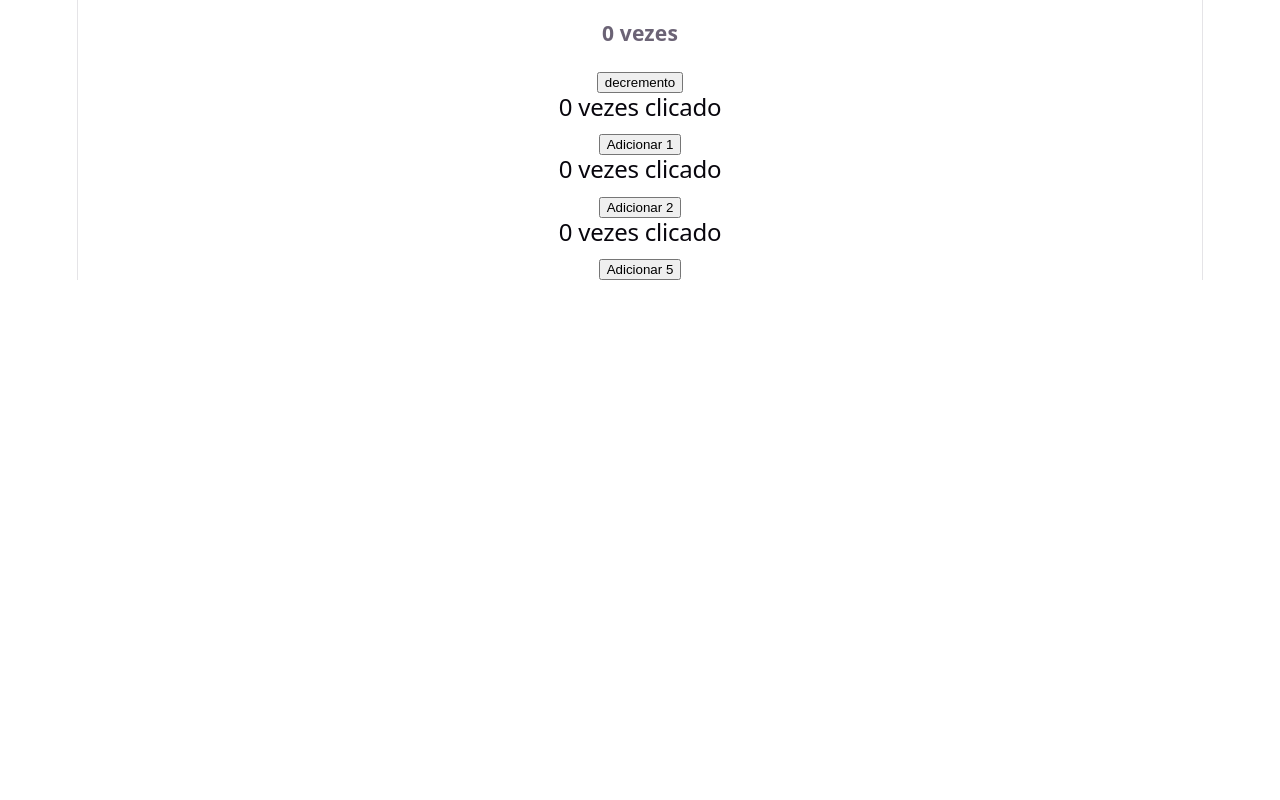
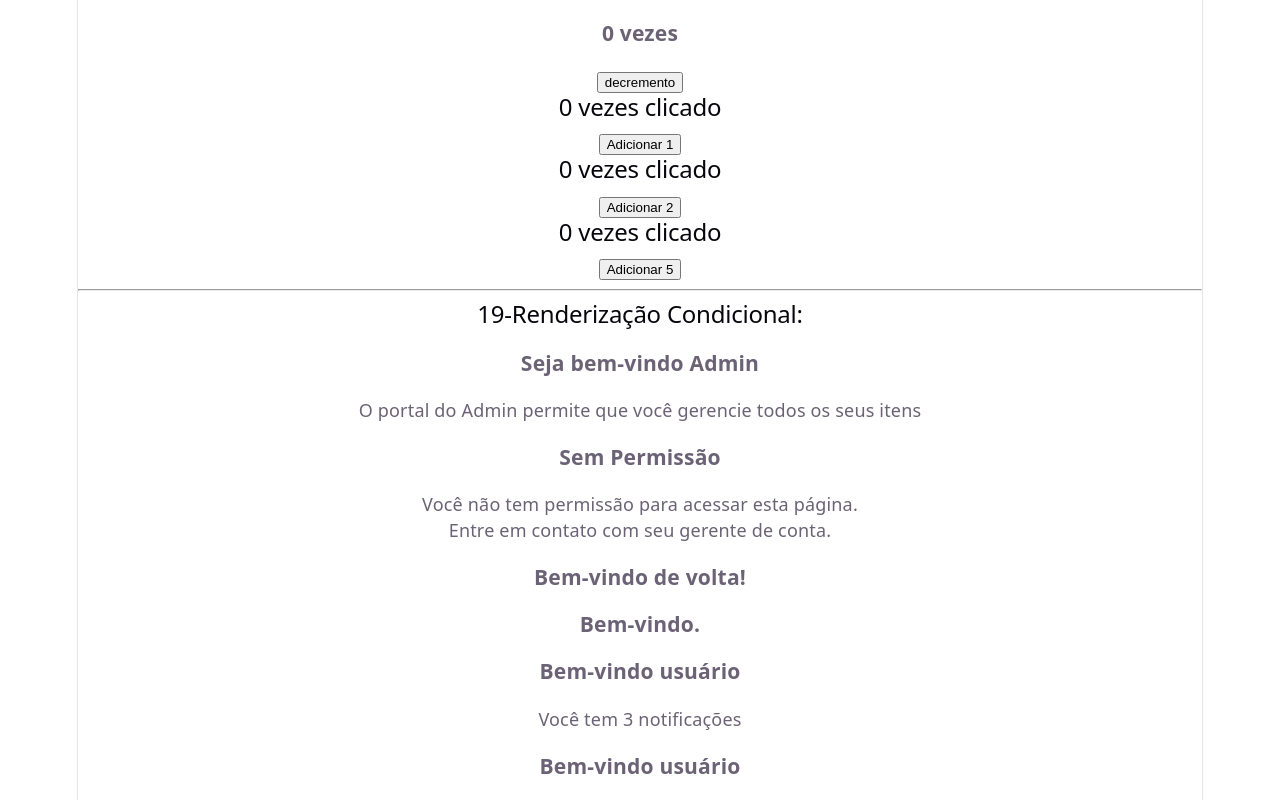
Before and after one commit to Josinaldo-Jr/devStart, a React (Vite) app in the folder Fase 1/react-fase1/: page / in a window 1280 px wide. Shown: the part 3986-4786 px from the top of the page. Before the commit the page ends 4266 px from the top, so only its background shows below. Built offline with nearby package versions, Linux system fonts and the light colour scheme.

Commit message:
feat: add RenderizacaoCondicional page and related components for conditional rendering; update App structure

```diff
--- a/Fase 1/react-fase1/src/App.jsx
+++ b/Fase 1/react-fase1/src/App.jsx
@@ -14,6 +14,7 @@
 import Closures from './pages/Closures';
 import Events from './pages/Events';
 import MudancaDeEstadoCondicional from './pages/MudancaDeEstadoCondicional';
+import RenderizacaoCondicional from './pages/RenderizacaoCondicional';
 
 // ------------------- //
 function App() {
@@ -48,6 +49,8 @@
       <Events />
       <hr />
       <MudancaDeEstadoCondicional />
+      <hr />
+      <RenderizacaoCondicional />
     </div>
   );
 }
--- /dev/null
+++ b/Fase 1/react-fase1/src/components/PermissoesAdministrador/BarraDeNavegacao.jsx
@@ -0,0 +1,12 @@
+function BarraDeNavegacao(props) {
+  return (
+    <>
+      <h3>Bem-vindo usuário</h3>
+      {props.notificacoes.length > 0 && (
+        <p>Você tem {props.notificacoes.length} notificações</p>
+      )}
+    </>
+  );
+}
+
+export default BarraDeNavegacao;
--- /dev/null
+++ b/Fase 1/react-fase1/src/components/PermissoesAdministrador/Painel.jsx
@@ -0,0 +1,13 @@
+function Painel(props) {
+    const titulo = props.entrou
+        ? "Bem-vindo de volta!"
+        : "Bem-vindo.";
+
+    return (
+        <div className="container">
+            <h3>{titulo}</h3>
+        </div>
+    );
+}
+
+export default Painel;
--- /dev/null
+++ b/Fase 1/react-fase1/src/components/PermissoesAdministrador/TipoDoUsuario.jsx
@@ -0,0 +1,23 @@
+function SemPermissao() {
+    return <div>
+        <h3>Sem Permissão</h3>
+        <p>
+            Você não tem permissão para acessar esta página.<br />
+            Entre em contato com seu gerente de conta.
+        </p>
+    </div>;
+}
+
+function Admin(props) {
+    if(props.tipoDeUsuario === "admin"){
+
+    return <div>
+        <h3>Seja bem-vindo Admin</h3>
+        <p>O portal do Admin permite que você gerencie todos os seus itens</p>
+    </div>;
+    } else if (props.tipoDeUsuario === "cliente") {
+        return SemPermissao();
+    }
+}
+
+export default Admin;
--- /dev/null
+++ b/Fase 1/react-fase1/src/pages/RenderizacaoCondicional.jsx
@@ -0,0 +1,32 @@
+import Admin from "../components/PermissoesAdministrador/TipoDoUsuario";
+import Painel from "../components/PermissoesAdministrador/Painel";
+import BarraDeNavegacao from "../components/PermissoesAdministrador/BarraDeNavegacao";
+
+function RenderizacaoCondicional() {
+
+  const notificacoes = [{
+    idNotificacao: 1,
+    texto: "Bem-vindo ao nosso supermercado"
+}, {
+    idNotificacao: 2,
+    texto: "Seu pedido já foi enviado"
+}, {
+    idNotificacao: 3,
+    texto: "Seu pedido já foi enviado"
+}];
+
+  return (
+    <>
+      <h2>19-Renderização Condicional:</h2>
+      <Admin tipoDeUsuario="admin"/>
+      <Admin tipoDeUsuario="cliente"/>
+      <Painel entrou={true} />
+      <Painel entrou={false} />
+      <BarraDeNavegacao notificacoes={notificacoes} />
+      <BarraDeNavegacao notificacoes={[]} />
+
+    </>
+  );
+}
+
+export default RenderizacaoCondicional;
```
